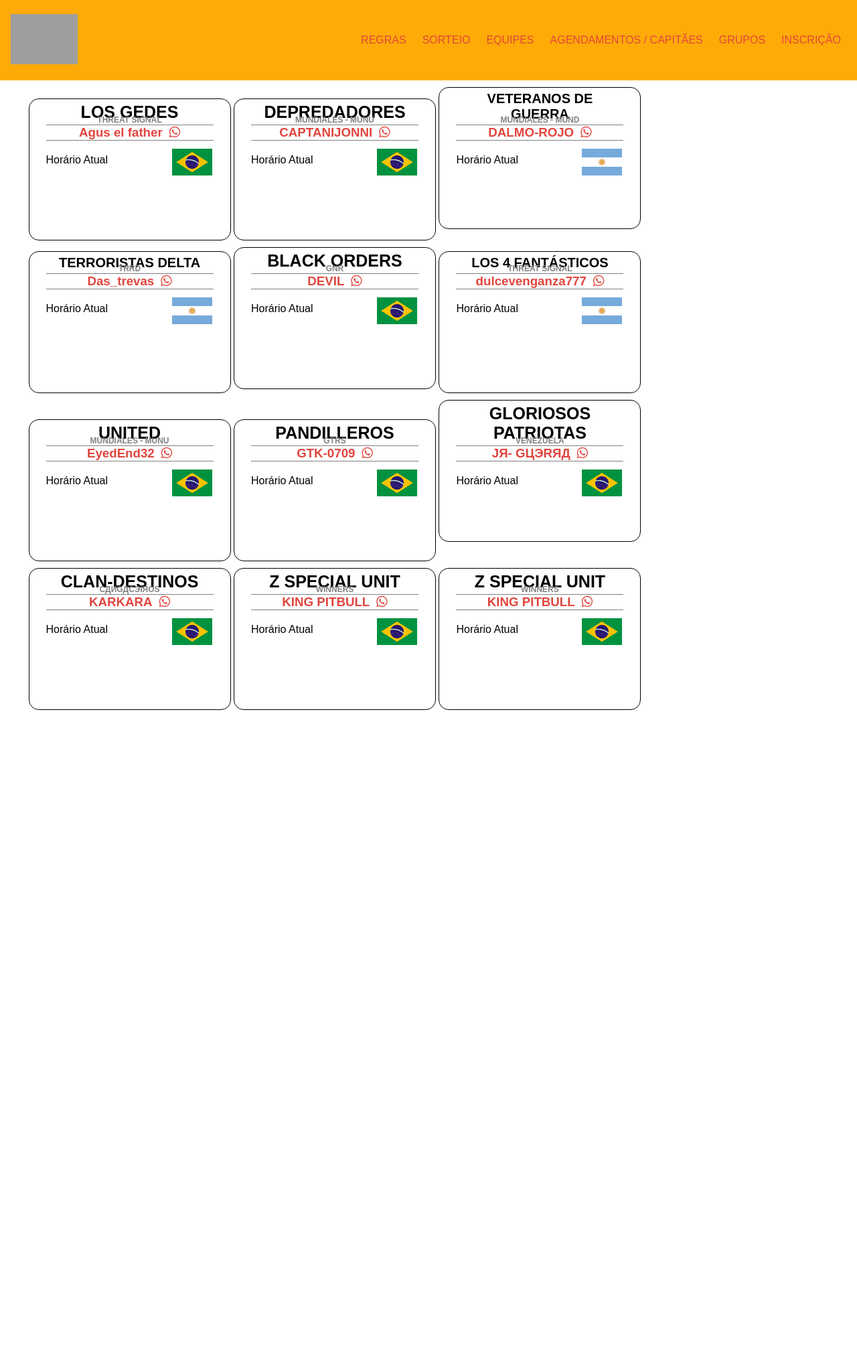
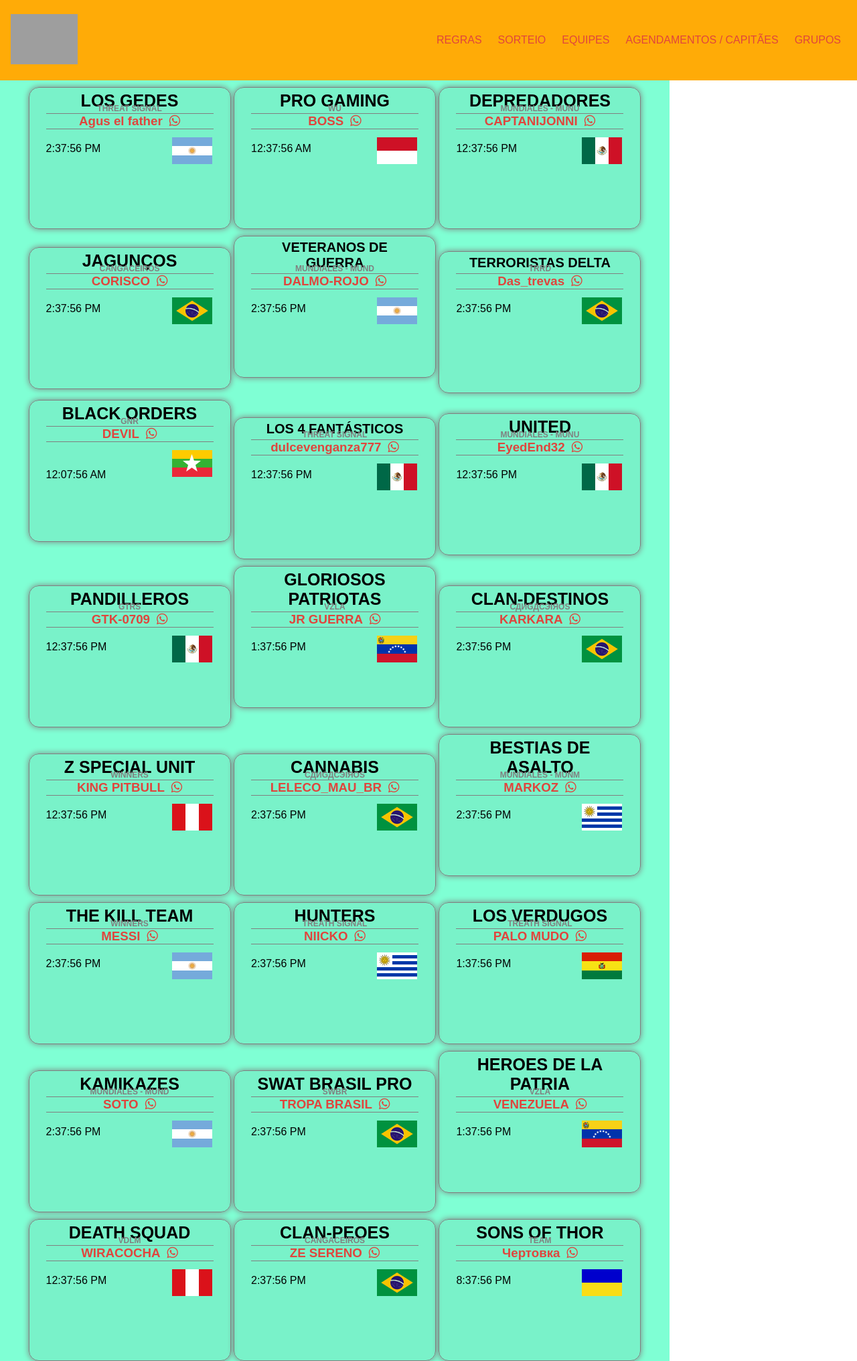
Before and after one commit to adrianomartiliano/WWC, a PHP site: page /card-capitao.php in a window 1280 px wide. Shown: the whole page at 67% size. Before the commit the page ends 1060 px from the top, so only its background shows below. Run offline with PHP 8.4, Linux system fonts and the light colour scheme; some libraries are stand-ins or nearby versions; grey boxes are pictures that could not be loaded.

Commit message:
Inclusão do Conteúdo
Conteúdo da página de capitao e alguns ajustes no Estilo.

```diff
--- a/card-capitao.php
+++ b/card-capitao.php
@@ -8,6 +8,12 @@
     <link rel="stylesheet" href="css/card-capitao.css">
     <link rel="stylesheet" href="css/style.css">
     <title>wwc</title>
+
+    <style>
+        .card {
+
+        }
+    </style>
 
 </head>
 <body>
@@ -21,189 +27,254 @@
 
     <div class="card">
         <div class="nome-equipe"><h1>LOS GEDES</h1><h4>THREAT SIGNAL</h4></div>
-        <div class="nome-capitao"><h3><a href="#">Agus el father<span class="icon-whats"><i class="fa-brands fa-whatsapp"></i></span></h3></a></div>
+        <div class="nome-capitao"><h3><a href="https://api.whatsapp.com/send?phone=5491158839350">Agus el father<span class="icon-whats"><i class="fa-brands fa-whatsapp"></i></span></h3></a></div>
         <div class="horario">
             <div class="hor-atual">
-                <?php
-                    $Object = new DateTime();
-                    $Object->setTimezone(new DateTimeZone('Europe/Amsterdam'));
-                    $DateAndTime = $Object->format("h:i:s a");
-                    echo "Horário Atual";
-                ?>
+                <p id="agus" onload="horaAgus();"></p>
             </div>
-            <img src="icons/brazil_flags_flag_9043.ico"></img>
+            <img src="icons/argentina.ico"></img>
         </div>
     </div><!--Los gedes-->
     <div class="card">
-        <div class="nome-equipe"><h1>DEPREDADORES</h1><h4>MUNDIALES - MUNU</h4></div>
-        <div class="nome-capitao"><h3><a href="#">CAPTANIJONNI<span class="icon-whats"><i class="fa-brands fa-whatsapp"></i></span></h3></a></div>
+        <div class="nome-equipe"><h1>PRO GAMING</h1><h4>WU</h4></div>
+        <div class="nome-capitao"><h3><a href="https://api.whatsapp.com/send?phone=6282112908593">BOSS<span class="icon-whats"><i class="fa-brands fa-whatsapp"></i></span></h3></a></div>
         <div class="horario">
             <div class="hor-atual">
-                <?php
-                    $Object = new DateTime();
-                    $Object->setTimezone(new DateTimeZone('Europe/Amsterdam'));
-                    $DateAndTime = $Object->format("h:i:s a");
-                    echo "Horário Atual";
-                ?>
+                <p id="indonesia" onload="horaIndonesia();"></p>
             </div>
-            <img src="icons/brazil_flags_flag_9043.ico"></img>
+            <img src="icons/indonesia.png"></img>
+        </div>
+    </div><!--PRO GAMING-->
+    <div class="card">
+        <div class="nome-equipe"><h1>DEPREDADORES</h1><h4>MUNDIALES - MUNU</h4></div>
+        <div class="nome-capitao"><h3><a href="https://api.whatsapp.com/send?phone=5491159140895">CAPTANIJONNI<span class="icon-whats"><i class="fa-brands fa-whatsapp"></i></span></h3></a></div>
+        <div class="horario">
+            <div class="hor-atual">
+                <p id="mexico" onload="horaMexico();"></p>
+            </div>
+            <img src="icons/mexico.ico"></img>
         </div>
     </div><!--DEPREDADORES-->
     <div class="card">
-        <div class="nome-equipe"><h1 style="font-size:20px">VETERANOS DE GUERRA</h1><h4>MUNDIALES - MUND</h4></div>
-        <div class="nome-capitao"><h3><a href="#">DALMO-ROJO<span class="icon-whats"><i class="fa-brands fa-whatsapp"></i></span></h3></a></div>
+        <div class="nome-equipe"><h1>JAGUNÇOS</h1><h4>CANGACEIROS</h4></div>
+        <div class="nome-capitao"><h3><a href="whatsapp.com/send?phone=5571986518375">CORISCO<span class="icon-whats"><i class="fa-brands fa-whatsapp"></i></span></h3></a></div>
         <div class="horario">
             <div class="hor-atual">
-                <?php
-                    $Object = new DateTime();
-                    $Object->setTimezone(new DateTimeZone('Europe/Amsterdam'));
-                    $DateAndTime = $Object->format("h:i:s a");
-                    echo "Horário Atual";
-                ?>
+                <p id="corisco"></p>
             </div>
-            <img src="icons/argentina-bandeira.ico"></img>
+            <img src="icons/brasil.ico"></img>
+        </div>
+    </div><!--JAGUNÇOS-->
+    <div class="card">
+        <div class="nome-equipe"><h1 style="font-size:20px">VETERANOS DE GUERRA</h1><h4>MUNDIALES - MUND</h4></div>
+        <div class="nome-capitao"><h3><a href="https://api.whatsapp.com/send?phone=5491159140895">DALMO-ROJO<span class="icon-whats"><i class="fa-brands fa-whatsapp"></i></span></h3></a></div>
+        <div class="horario">
+        <div class="hor-atual">
+                <p id="dalmo" onload="horaDalmo();"></p>
+            </div>
+            <img src="icons/argentina.ico"></img>
         </div>
     </div><!--VETERANOS DE GUERRA-->
     <div class="card">
         <div class="nome-equipe"><h1 style="font-size:20px">TERRORISTAS DELTA</h1><h4>TRRD</h4></div>
-        <div class="nome-capitao"><h3><a href="#">Das_trevas<span class="icon-whats"><i class="fa-brands fa-whatsapp"></i></span></h3></a></div>
+        <div class="nome-capitao"><h3><a href="https://api.whatsapp.com/send?phone=5546999423831">Das_trevas<span class="icon-whats"><i class="fa-brands fa-whatsapp"></i></span></h3></a></div>
         <div class="horario">
             <div class="hor-atual">
-                <?php
-                    $Object = new DateTime();
-                    $Object->setTimezone(new DateTimeZone('Europe/Amsterdam'));
-                    $DateAndTime = $Object->format("h:i:s a");
-                    echo "Horário Atual";
-                ?>
+                <p id="dastrevas" onload="horaDasTrevas();"></p>
             </div>
-            <img src="icons/argentina-bandeira.ico"></img>
+            <img src="icons/brasil.ico"></img>
         </div>
     </div><!--TERRORISTAS DELTA-->
     <div class="card">
         <div class="nome-equipe"><h1>BLACK ORDERS</h1><h4>GNR</h4></div>
-        <div class="nome-capitao"><h3><a href="#">DEVIL<span class="icon-whats"><i class="fa-brands fa-whatsapp"></i></span></h3></a></div>
+        <div class="nome-capitao"><h3><a href="whatsapp.com/send?phone=959786666136">DEVIL<span class="icon-whats"><i class="fa-brands fa-whatsapp"></i></span></h3></a></div>
         <div class="horario">
             <div class="hor-atual">
-                <?php
-                    $Object = new DateTime();
-                    $Object->setTimezone(new DateTimeZone('Europe/Amsterdam'));
-                    $DateAndTime = $Object->format("h:i:s a");
-                    echo "Horário Atual";
-                ?>
+            <div class="hor-atual">
+                <p id="devil" onload="horaDevil();"></p>
             </div>
-            <img src="icons/brazil_flags_flag_9043.ico"></img>
+            </div>
+            <img src="icons/myanmar.ico"></img>
         </div>
     </div><!--BLACK ORDERS-->
     <div class="card">
         <div class="nome-equipe"><h1 style="font-size:20px">LOS 4 FANTÁSTICOS</h1><h4>THREAT SIGNAL</h4></div>
-        <div class="nome-capitao"><h3><a href="#">dulcevenganza777<span class="icon-whats"><i class="fa-brands fa-whatsapp"></i></span></h3></a></div>
+        <div class="nome-capitao"><h3><a href="whatsapp.com/send?phone=527295556910">dulcevenganza777<span class="icon-whats"><i class="fa-brands fa-whatsapp"></i></span></h3></a></div>
         <div class="horario">
             <div class="hor-atual">
-                <?php
-                    $Object = new DateTime();
-                    $Object->setTimezone(new DateTimeZone('Europe/Amsterdam'));
-                    $DateAndTime = $Object->format("h:i:s a");
-                    echo "Horário Atual";
-                ?>
+                <p id="dulce" onload="horaDulce();"></p>
             </div>
-            <img src="icons/argentina-bandeira.ico"></img>
+            <img src="icons/mexico.ico"></img>
         </div>
     </div><!--LOS 4 FANTÁSTICOS-->
     <div class="card">
         <div class="nome-equipe"><h1>UNITED</h1><h4>MUNDIALES - MUNU</h4></div>
-        <div class="nome-capitao"><h3><a href="#">EyedEnd32<span class="icon-whats"><i class="fa-brands fa-whatsapp"></i></span></h3></a></div>
+        <div class="nome-capitao"><h3><a href="whatsapp.com/send?phone=5214426591986">EyedEnd32<span class="icon-whats"><i class="fa-brands fa-whatsapp"></i></span></h3></a></div>
         <div class="horario">
             <div class="hor-atual">
-                <?php
-                    $Object = new DateTime();
-                    $Object->setTimezone(new DateTimeZone('Europe/Amsterdam'));
-                    $DateAndTime = $Object->format("h:i:s a");
-                    echo "Horário Atual";
-                ?>
+                <p id="eye" onload="horaEye();"></p>
         </div>
-            <img src="icons/brazil_flags_flag_9043.ico"></img>
+            <img src="icons/mexico.ico"></img>
         </div>
     </div><!--UNITED-->
 
     <div class="card">
         <div class="nome-equipe"><h1>PANDILLEROS</h1><h4>GTRS</h4></div>
-        <div class="nome-capitao"><h3><a href="#">GTK-0709<span class="icon-whats"><i class="fa-brands fa-whatsapp"></i></span></h3></a></div>
+        <div class="nome-capitao"><h3><a href="whatsapp.com/send?phone=50769975809">GTK-0709<span class="icon-whats"><i class="fa-brands fa-whatsapp"></i></span></h3></a></div>
         <div class="horario">
             <div class="hor-atual">
-                <?php
-                    $Object = new DateTime();
-                    $Object->setTimezone(new DateTimeZone('Europe/Amsterdam'));
-                    $DateAndTime = $Object->format("h:i:s a");
-                    echo "Horário Atual";
-                ?>
+                <p id="gtk" onload="horaGtk();"></p>
             </div>
-            <img src="icons/brazil_flags_flag_9043.ico"></img>
+            <img src="icons/mexico.ico"></img>
         </div>
     </div><!--PANDILLEROS-->
     <div class="card">
-        <div class="nome-equipe"><h1>GLORIOSOS PATRIOTAS</h1><h4>VENEZUELA</h4></div>
-        <div class="nome-capitao"><h3><a href="#">JЯ-     GЦЭRЯД<span class="icon-whats"><i class="fa-brands fa-whatsapp"></i></span></h3></a></div>
+        <div class="nome-equipe"><h1>GLORIOSOS PATRIOTAS</h1><h4>VZLA</h4></div>
+        <div class="nome-capitao"><h3><a href="whatsapp.com/send?phone=5804141467464">JR GUERRA<span class="icon-whats"><i class="fa-brands fa-whatsapp"></i></span></h3></a></div>
         <div class="horario">
             <div class="hor-atual">
-                <?php
-                    $Object = new DateTime();
-                    $Object->setTimezone(new DateTimeZone('Europe/Amsterdam'));
-                    $DateAndTime = $Object->format("h:i:s a");
-                    echo "Horário Atual";
-                ?>
+                <p id="jrguerra" onload="horaJrguerra();"></p>
             </div>
-            <img src="icons/brazil_flags_flag_9043.ico"></img>
+            <img src="icons/venezuela.ico"></img>
         </div>
     </div><!--GLORIOSOS PATRIOTAS-->
     <div class="card">
         <div class="nome-equipe"><h1>CLAN-DESTINOS</h1><h4>СДИGДСЭIЯOS</h4></div>
-        <div class="nome-capitao"><h3><a href="#">KARKARA<span class="icon-whats"><i class="fa-brands fa-whatsapp"></i></span></h3></a></div>
+        <div class="nome-capitao"><h3><a href="whatsapp.com/send?phone=5544988342417">KARKARA<span class="icon-whats"><i class="fa-brands fa-whatsapp"></i></span></h3></a></div>
         <div class="horario">
             <div class="hor-atual">
-                <?php
-                    $Object = new DateTime();
-                    $Object->setTimezone(new DateTimeZone('Europe/Amsterdam'));
-                    $DateAndTime = $Object->format("h:i:s a");
-                    echo "Horário Atual";
-                ?>
+                <p id="karkara" onload="horaKarkara();"></p>
             </div>
-            <img src="icons/brazil_flags_flag_9043.ico"></img>
+            <img src="icons/brasil.ico"></img>
         </div>
     </div><!--CLAN-DESTINOS-->
     <div class="card">
         <div class="nome-equipe"><h1>Z SPECIAL UNIT</h1><h4>WINNERS</h4></div>
-        <div class="nome-capitao"><h3><a href="#">KING PITBULL<span class="icon-whats"><i class="fa-brands fa-whatsapp"></i></span></h3></a></div>
+        <div class="nome-capitao"><h3><a href="whatsapp.com/send?phone=51982735381">KING PITBULL<span class="icon-whats"><i class="fa-brands fa-whatsapp"></i></span></h3></a></div>
         <div class="horario">
             <div class="hor-atual">
-                <?php
-                    $Object = new DateTime();
-                    $Object->setTimezone(new DateTimeZone('Europe/Amsterdam'));
-                    $DateAndTime = $Object->format("h:i:s a");
-                    echo "Horário Atual";
-                ?>
+                <p id="king" onload="horaKing();"></p>
             </div>
-            <img src="icons/brazil_flags_flag_9043.ico"></img>
+            <img src="icons/peru.ico"></img>
         </div>
     </div><!--Z SPECIAL UNIT-->
     <div class="card">
-        <div class="nome-equipe"><h1>Z SPECIAL UNIT</h1><h4>WINNERS</h4></div>
-        <div class="nome-capitao"><h3><a href="#">KING PITBULL<span class="icon-whats"><i class="fa-brands fa-whatsapp"></i></span></h3></a></div>
+        <div class="nome-equipe"><h1>CANNABIS</h1><h4>СДИGДСЭIЯOS</h4></div>
+        <div class="nome-capitao"><h3><a href="whatsapp.com/send?phone=553497157305">LELECO_MAU_BR<span class="icon-whats"><i class="fa-brands fa-whatsapp"></i></span></h3></a></div>
         <div class="horario">
             <div class="hor-atual">
-                <?php
-                    $Object = new DateTime();
-                    $Object->setTimezone(new DateTimeZone('Europe/Amsterdam'));
-                    $DateAndTime = $Object->format("h:i:s a");
-                    echo "Horário Atual";
-                ?>
+                <p id="leleco" onload="horaLeleco();"></p>
             </div>
-            <img src="icons/brazil_flags_flag_9043.ico"></img>
+            <img src="icons/brasil.ico"></img>
         </div>
-    </div><!--Z SPECIAL UNIT-->
+    </div><!--CANNABIS-->
+    <div class="card">
+        <div class="nome-equipe"><h1>BESTIAS DE ASALTO</h1><h4>MUNDIALES - MUNM</h4></div>
+        <div class="nome-capitao"><h3><a href="whatsapp.com/send?phone=59892234054">MARKOZ<span class="icon-whats"><i class="fa-brands fa-whatsapp"></i></span></h3></a></div>
+        <div class="horario">
+            <div class="hor-atual">
+                <p id="markoz" onload="horaMarkoz();"></p>
+            </div>
+            <img src="icons/uruguai.ico"></img>
+        </div>
+    </div><!--BESTIAS DE ASALTO-->
+    <div class="card">
+        <div class="nome-equipe"><h1>THE KILL TEAM</h1><h4>WINNERS</h4></div>
+        <div class="nome-capitao"><h3><a href="whatsapp.com/send?phone=56952548355">MESSI<span class="icon-whats"><i class="fa-brands fa-whatsapp"></i></span></h3></a></div>
+        <div class="horario">
+            <div class="hor-atual">
+                <p id="messi" onload="horaMessi();"></p>
+            </div>
+            <img src="icons/argentina.ico"></img>
+        </div>
+    </div><!--THE KILL TEAM-->
+    <div class="card">
+        <div class="nome-equipe"><h1>HUNTERS</h1><h4>TREATH SIGNAL</h4></div>
+        <div class="nome-capitao"><h3><a href="whatsapp.com/send?phone=598091826616">NIICKO<span class="icon-whats"><i class="fa-brands fa-whatsapp"></i></span></h3></a></div>
+        <div class="horario">
+            <div class="hor-atual">
+                <p id="nicko" onload="horaNicko();"></p>
+            </div>
+            <img src="icons/uruguai.ico"></img>
+        </div>
+    </div><!--HUNTERS-->
+    <div class="card">
+        <div class="nome-equipe"><h1>LOS VERDUGOS</h1><h4>TREATH SIGNAL</h4></div>
+        <div class="nome-capitao"><h3><a href="whatsapp.com/send?phone=59170864585">PALO MUDO<span class="icon-whats"><i class="fa-brands fa-whatsapp"></i></span></h3></a></div>
+        <div class="horario">
+            <div class="hor-atual">
+                <p id="palo" onload="horaPalo();"></p>
+            </div>
+            <img src="icons/bolivia.ico"></img>
+        </div>
+    </div><!--LOS VERDUGOS-->
+    <div class="card">
+        <div class="nome-equipe"><h1>KAMIKAZES</h1><h4>MUNDIALES - MUND</h4></div>
+        <div class="nome-capitao"><h3><a href="whatsapp.com/send?phone=549115914089">SOTO<span class="icon-whats"><i class="fa-brands fa-whatsapp"></i></span></h3></a></div>
+        <div class="horario">
+            <div class="hor-atual">
+                <p id="soto" onload="horaSoto();"></p>
+            </div>
+            <img src="icons/argentina.ico"></img>
+        </div>
+    </div><!--KAMIKAZES-->
+    <div class="card">
+        <div class="nome-equipe"><h1>SWAT BRASIL PRO</h1><h4>SWBR</h4></div>
+        <div class="nome-capitao"><h3><a href="whatsapp.com/send?phone=5531991892518">TROPA BRASIL<span class="icon-whats"><i class="fa-brands fa-whatsapp"></i></span></h3></a></div>
+        <div class="horario">
+            <div class="hor-atual">
+                <p id="tropa" onload="horaTropa();"></p>
+            </div>
+            <img src="icons/brasil.ico"></img>
+        </div>
+    </div><!--SWAT BRASIL PRO-->
+    <div class="card">
+        <div class="nome-equipe"><h1>HEROES DE LA PATRIA</h1><h4>VZLA</h4></div>
+        <div class="nome-capitao"><h3><a href="whatsapp.com/send?phone=556199293216">VENEZUELA<span class="icon-whats"><i class="fa-brands fa-whatsapp"></i></span></h3></a></div>
+        <div class="horario">
+            <div class="hor-atual">
+                <p id="venezuela" onload="horaVenezuela();"></p>
+            </div>
+            <img src="icons/venezuela.ico"></img>
+        </div>
+    </div><!--HERORES DE LA PATRIA-->
+    <div class="card">
+        <div class="nome-equipe"><h1>DEATH SQUAD</h1><h4>VDLM</h4></div>
+        <div class="nome-capitao"><h3><a href="whatsapp.com/send?phone=51974281563">WIRACOCHA<span class="icon-whats"><i class="fa-brands fa-whatsapp"></i></span></h3></a></div>
+        <div class="horario">
+            <div class="hor-atual">
+                <p id="wiracocha" onload="horaWiracocha();"></p>
+            </div>
+            <img src="icons/peru.ico"></img>
+        </div>
+    </div><!--DEATH SQUAD-->
+    <div class="card">
+        <div class="nome-equipe"><h1>CLAN-PEOES</h1><h4>CANGACEIROS</h4></div>
+        <div class="nome-capitao"><h3><a href="whatsapp.com/send?phone=5543999929497">ZE SERENO<span class="icon-whats"><i class="fa-brands fa-whatsapp"></i></span></h3></a></div>
+        <div class="horario">
+            <div class="hor-atual">
+                <p id="zesereno" onload="horaZesereno();"></p>
+            </div>
+            <img src="icons/brasil.ico"></img>
+        </div>
+    </div><!--CLAN-PEOES-->
+    <div class="card">
+        <div class="nome-equipe"><h1>SONS OF THOR</h1><h4>TEAM</h4></div>
+        <div class="nome-capitao"><h3><a href="whatsapp.com/send?phone=5543999929497">Чертовка<span class="icon-whats"><i class="fa-brands fa-whatsapp"></i></span></h3></a></div>
+        <div class="horario">
+            <div class="hor-atual">
+                <p id="yep" onload="horaYep();"></p>
+            </div>
+            <img src="icons/ucrania.ico"></img>
+        </div>
+    </div><!--SONS OF THOR-->
 
 
-    </div><!--CONTEUDO->
+    </div><!--CONTEUDO-->
+
+
 
 
     </body>
+    <script src="js/time.js"></script>
 </html>
--- a/css/card-capitao.css
+++ b/css/card-capitao.css
@@ -3,10 +3,12 @@
             padding: 5px 25px;
             width: 250px;
             height: 200px;
-            border: 1px solid black;
             display: inline-block;
             border-radius: 15px;
             margin-top: 10px;
+            background-color: rgba(0, 0, 0, 0.05);
+            box-shadow: 0 0 10px gray;
+            border: 1px solid gray;
         }
         .nome-equipe {
             width: 100%;
@@ -40,6 +42,7 @@
         .conteudo {
             width: 1000px;
             height: 100%;
+            background-color: aquamarine;
         }
         @media (max-width: 600px){
             .conteudo{
@@ -49,6 +52,5 @@
             .card{
                 width: 80%;
                 margin: 10px auto;
-
             }
         }
--- a/menu.html
+++ b/menu.html
@@ -12,7 +12,6 @@
             <li><a href="#">EQUIPES</a></li>
             <li><a href="card-capitao.php">AGENDAMENTOS / CAPITÃES</a></li>
             <li><a href="#">GRUPOS</a></li>
-            <li><a href="inscricao.php">INSCRIÇÃO</a></li>
         </ul>
     </nav>
 </header>
--- a/regras.php
+++ b/regras.php
@@ -8,11 +8,6 @@
     <link rel="stylesheet" href="css/regras.css">
     <script src="js/function-regras.js"></script>
     <title>WWC</title>
-    <style>
-
-
-
-    </style>
 </head>
 <body>
     <?php
```
Also changed, not shown: js/time.js (added, +177 -0 lines), icons/argentina.ico (renamed from icons/argentina-bandeira.ico), icons/bolivia.ico (added), icons/brasil.ico (renamed from icons/brazil_flags_flag_9043.ico), icons/indonesia.png (added), icons/mexico.ico (added), icons/myanmar.ico (added), icons/peru.ico (added), icons/ucrania.ico (added), icons/uruguai.ico (added), icons/venezuela.ico (added).
